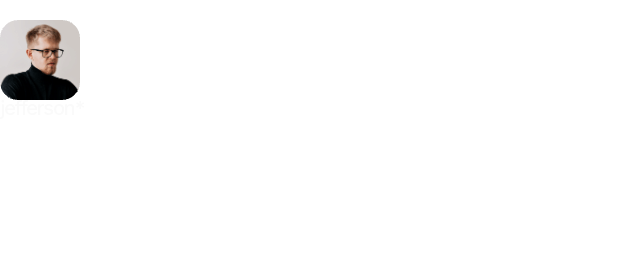
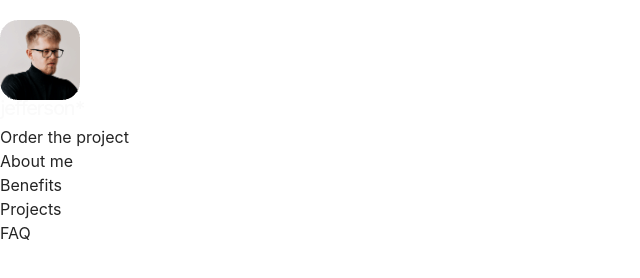
Before and after one commit to pilipchu/project-js-group-11, a website built with Vite: page src/index.html in a window 1280 px wide. Shown: the whole page, without its empty margins (0-640 px from the left). Built offline with nearby package versions, Linux system fonts and the light colour scheme.

Commit message:
Update header.html

```diff
--- a/src/partials/header.html
+++ b/src/partials/header.html
@@ -1,8 +1,17 @@
 <header class="header">
-  <div>
+  <div class="logo">
     <img src="../img/hero/logo-man.png" alt="" width="80" height="80" />
     <svg class="jeff" width="84" height="19">
       <use href="../img/sprite.svg.svg#icon-jefferson"></use>
     </svg>
   </div>
+  <a class="fake-btn" href="">Order the project</a>
+  <nav id="nav">
+    <ul>
+      <li><a href="#about-me">About me</a></li>
+      <li><a href="#benefits">Benefits</a></li>
+      <li><a href="#projects">Projects</a></li>
+      <li><a href="#FAQ">FAQ</a></li>
+    </ul>
+  </nav>
 </header>
```
